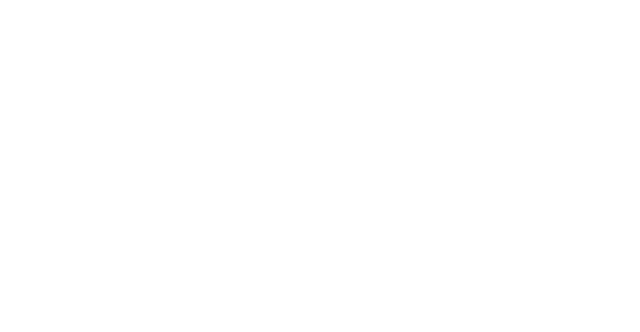
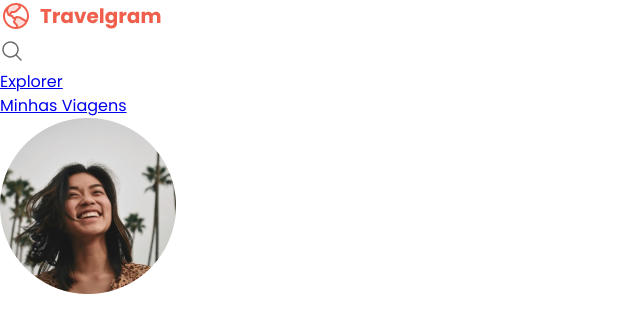
Before and after one commit to LeooCoelhoow/Projeto-Travelgram-Rocketseat, a plain HTML site: page index.html in a window 1280 px wide. Shown: the whole page, without its empty margins (0-640 px from the left). Drawn offline with Linux system fonts and the light colour scheme.

Commit message:
começando cabeçalho da page

```diff
--- a/index.html
+++ b/index.html
@@ -13,6 +13,26 @@
   <link href="https://fonts.googleapis.com/css2?family=Poppins:wght@400;700&display=swap" rel="stylesheet">
 </head>
 <body>
+  <nav>
+    <a href="#" id="logo"> <!-- a é pra clicar -->
+      <img src="assets/Logo.svg" alt="Logomarca">
+    </a>
 
+    <ul id="primary-menu">
+      <li>
+        <a href="#">
+          <img src="assets/icons/MagnifyingGlass.svg" alt="ícone de lupa">
+        </a>
+        <li><a href="#">Explorer</a></li>
+        <li><a href="#">Minhas Viagens</a></li>
+        <li><a href="#">
+          <img src="assets/Profile pic.png" alt="Imagem de Isabela Torres">
+        </a></li>
+      </li>
+    </ul>
+  </nav>
+  <header>
+
+  </header>
 </body>
 </html>
```
Also changed, not shown: assets/Image 01.png (deleted), assets/Image 02.png (deleted), assets/Image 04.png (deleted), assets/Image 05.png (deleted), assets/Image 06.png (deleted), assets/Image 07.png (deleted), assets/Image 08.png (deleted), assets/Image 09.png (deleted), assets/Image 10.png (deleted), assets/Image 11.png (deleted), assets/Profile pic.png (added), assets/icons/AirplaneTilt.svg (renamed from assets/AirplaneTilt.svg), assets/icons/Image.svg (renamed from assets/Image.svg), assets/icons/MagnifyingGlass.svg (renamed from assets/MagnifyingGlass.svg), 2 more files, 12 other files.
